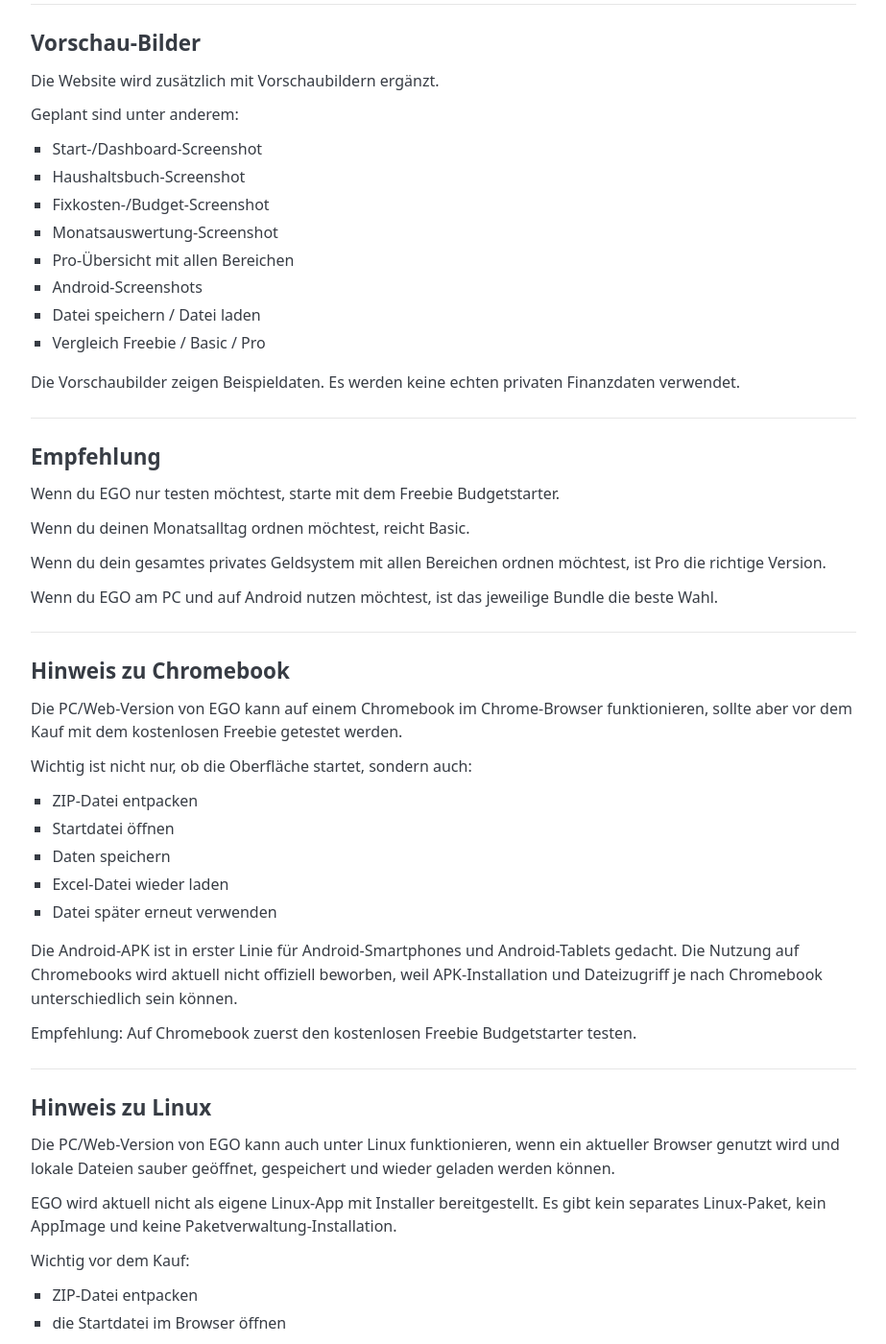
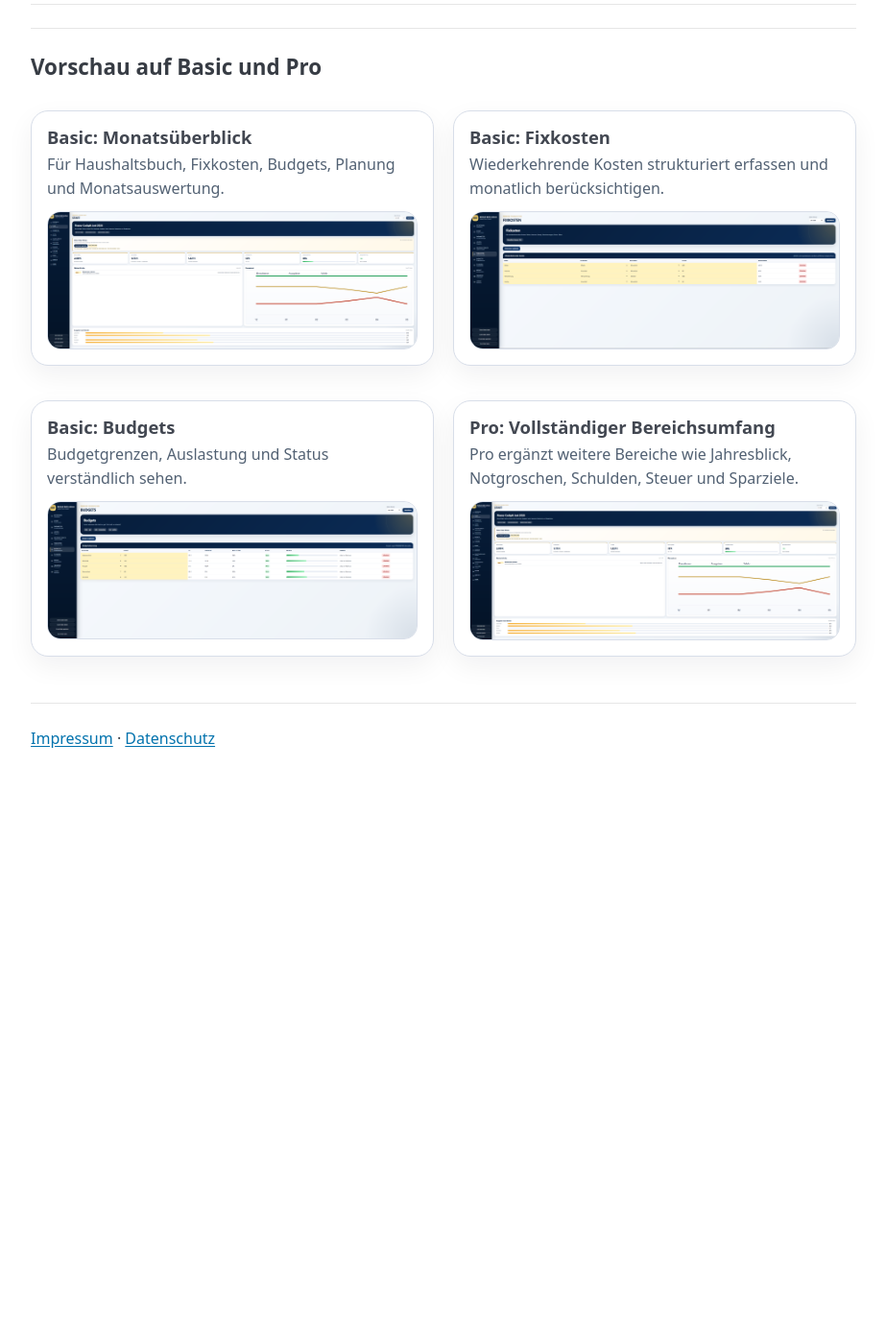
Before and after one commit to gluecklich-tools/einfach-geld-ordnen, a Jekyll site: the page built from seiten/versionen.md, in a window 1280 px wide and 1400 px high, scrolled down 3864 px. Shown: the whole window at 96% size, without its empty margins (178-1101 px from the left). Built offline with Jekyll 4.4.1, drawn with Linux system fonts in a browser that asks for light colours; after the commit the page ends 4677 px from its top, so only the background shows below that; some of the changed text lies outside the part shown.

Commit message:
Baustellenblock aus Versionenseite entfernen

```diff
--- a/seiten/versionen.md
+++ b/seiten/versionen.md
@@ -160,75 +160,6 @@ EGO ist nicht:
 
 ---
 
-## Vorschau-Bilder
-
-Die Website wird zusätzlich mit Vorschaubildern ergänzt.
-
-Geplant sind unter anderem:
-
-- Start-/Dashboard-Screenshot
-- Haushaltsbuch-Screenshot
-- Fixkosten-/Budget-Screenshot
-- Monatsauswertung-Screenshot
-- Pro-Übersicht mit allen Bereichen
-- Android-Screenshots
-- Datei speichern / Datei laden
-- Vergleich Freebie / Basic / Pro
-
-Die Vorschaubilder zeigen Beispieldaten. Es werden keine echten privaten Finanzdaten verwendet.
-
----
-
-## Empfehlung
-
-Wenn du EGO nur testen möchtest, starte mit dem Freebie Budgetstarter.
-
-Wenn du deinen Monatsalltag ordnen möchtest, reicht Basic.
-
-Wenn du dein gesamtes privates Geldsystem mit allen Bereichen ordnen möchtest, ist Pro die richtige Version.
-
-Wenn du EGO am PC und auf Android nutzen möchtest, ist das jeweilige Bundle die beste Wahl.
-
-<!-- EGO_CHROMEBOOK_HINT_START -->
----
-
-## Hinweis zu Chromebook
-
-Die PC/Web-Version von EGO kann auf einem Chromebook im Chrome-Browser funktionieren, sollte aber vor dem Kauf mit dem kostenlosen Freebie getestet werden.
-
-Wichtig ist nicht nur, ob die Oberfläche startet, sondern auch:
-
-- ZIP-Datei entpacken
-- Startdatei öffnen
-- Daten speichern
-- Excel-Datei wieder laden
-- Datei später erneut verwenden
-
-Die Android-APK ist in erster Linie für Android-Smartphones und Android-Tablets gedacht. Die Nutzung auf Chromebooks wird aktuell nicht offiziell beworben, weil APK-Installation und Dateizugriff je nach Chromebook unterschiedlich sein können.
-
-Empfehlung: Auf Chromebook zuerst den kostenlosen Freebie Budgetstarter testen.
-<!-- EGO_CHROMEBOOK_HINT_END -->
-
-<!-- EGO_LINUX_HINT_START -->
----
-
-## Hinweis zu Linux
-
-Die PC/Web-Version von EGO kann auch unter Linux funktionieren, wenn ein aktueller Browser genutzt wird und lokale Dateien sauber geöffnet, gespeichert und wieder geladen werden können.
-
-EGO wird aktuell nicht als eigene Linux-App mit Installer bereitgestellt. Es gibt kein separates Linux-Paket, kein AppImage und keine Paketverwaltung-Installation.
-
-Wichtig vor dem Kauf:
-
-- ZIP-Datei entpacken
-- die Startdatei im Browser öffnen
-- Daten speichern
-- Excel-Datei wieder laden
-- Datei später erneut verwenden
-
-Empfehlung: Unter Linux zuerst den kostenlosen Freebie Budgetstarter testen.
-<!-- EGO_LINUX_HINT_END -->
-
 <!-- EGO_SCREENSHOTS_VERSIONEN_START -->
 ---
 
```
